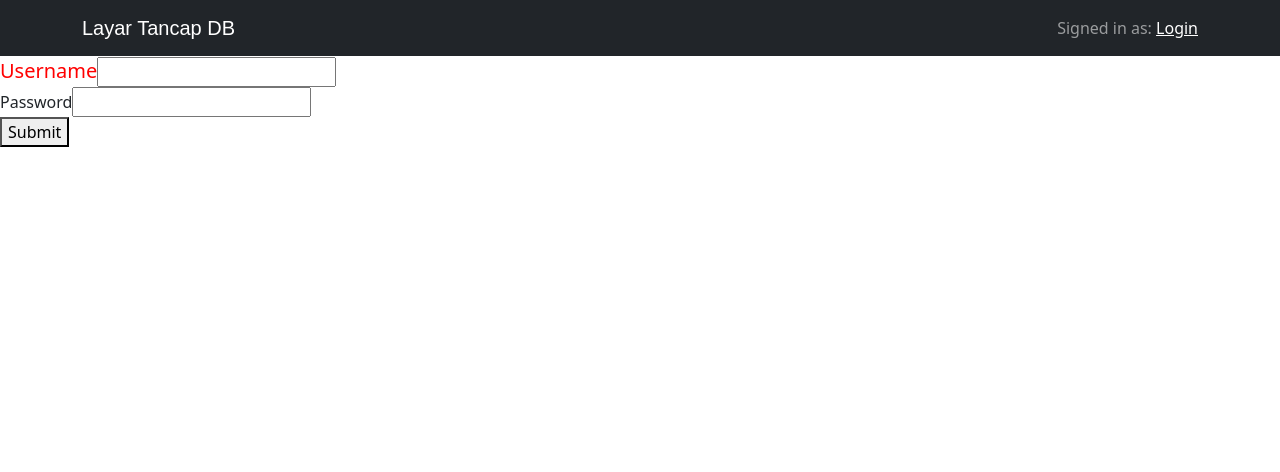
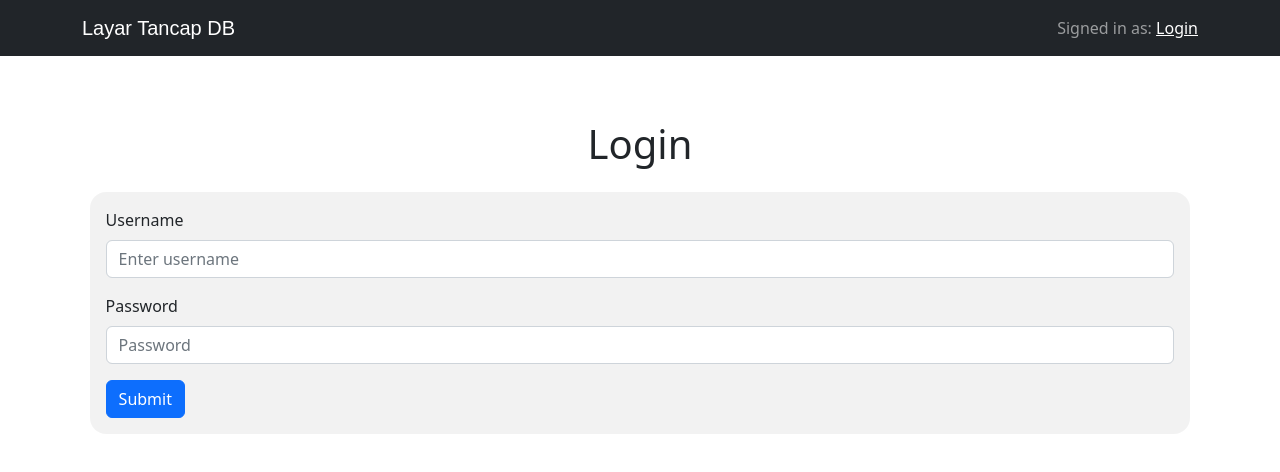
Before and after one commit to mauritshdb/layar-tancapdb, a React (Create React App) app: page /login in a window 1280 px wide. Shown: the top 472 px of the page. Built offline with nearby package versions, Linux system fonts and the light colour scheme.

Commit message:
add login

```diff
--- /dev/null
+++ b/src/Login.css
@@ -0,0 +1,19 @@
+.divdiv {
+    margin-top: 16px;
+    display: flex;
+    justify-content: center;
+    width: 100%;
+}
+
+.RilForm {
+    width: 86%;
+    border-radius: 16px;
+    background-color: rgba(0, 0, 0, 0.05);
+    padding: 16px;
+}
+
+.titlePage {
+    margin-top: 64px;
+    display: flex;
+    justify-content: center;
+}
--- a/src/Login.js
+++ b/src/Login.js
@@ -1,6 +1,9 @@
+import './Login.css';
 import { useFormik } from "formik";
 import * as Yup from "yup";
 import axios from "axios";
+import Button from 'react-bootstrap/Button';
+import Form from 'react-bootstrap/Form';
 // import { useNavigate } from "react-router-dom";
 
 function Login() {
@@ -19,7 +22,6 @@ function Login() {
         .required("Required"),
     }),
     onSubmit: (values) => {
-      console.log(values);
       // Movie DB auth step 1
       axios
         .get(
@@ -51,9 +53,10 @@ function Login() {
                   const sessionID = res.data.session_id;
                   console.log(sessionID);
                   localStorage.setItem("session", sessionID);
+                  localStorage.setItem("username", values.username)
                   // navigate('/profile');
                   // window.location.href = "/profile";
-                  window.location.assign("/profile");
+                  window.location.assign("/");
                 });
             });
         });
@@ -61,18 +64,20 @@ function Login() {
   });
 
   return (
-    <form onSubmit={formik.handleSubmit}>
-      <label
-        style={{ color: "red", fontSize: 20 }}
-        className="label-username"
-        htmlFor="username"
-      >
-        Username
-      </label>
-      <input
-        id="username"
+
+    <div>
+      <div className='titlePage'>
+        <h1>Login</h1>
+      </div>
+      <div className='divdiv'>
+        <div className='RilForm'>
+          <Form onSubmit={formik.handleSubmit}>
+            <Form.Group className="mb-3" controlId="formBasicUsername">
+              <Form.Label>Username</Form.Label>
+              <Form.Control
                 name="username"
                 type="text"
+                placeholder="Enter username"
                 onChange={formik.handleChange}
                 onBlur={formik.handleBlur}
                 value={formik.values.username}
@@ -80,22 +85,31 @@ function Login() {
               {formik.touched.username && formik.errors.username ? (
                 <div style={{ color: "red" }}>{formik.errors.username}</div>
               ) : null}
-      <br />
-      <label htmlFor="password">Password</label>
-      <input
-        id="password"
+            </Form.Group>
+
+            <Form.Group className="mb-3" controlId="formBasicPassword">
+              <Form.Label>Password</Form.Label>
+              <Form.Control
                 name="password"
                 type="password"
+                placeholder="Password"
                 onChange={formik.handleChange}
                 onBlur={formik.handleBlur}
                 value={formik.values.password}
               />
               {formik.touched.password && formik.errors.password ? (
-        <div>{formik.errors.password}</div>
+                <div style={{ color: "red" }}>{formik.errors.password}</div>
               ) : null}
-      <br />
-      <button type="submit">Submit</button>
-    </form>
+            </Form.Group>
+
+            <Button variant="primary" type="submit">
+              Submit
+            </Button>
+          </Form>
+        </div>
+      </div>
+    </div>
+
   );
 }
 
```
Lines whose indentation alone changed are shown as unchanged.
